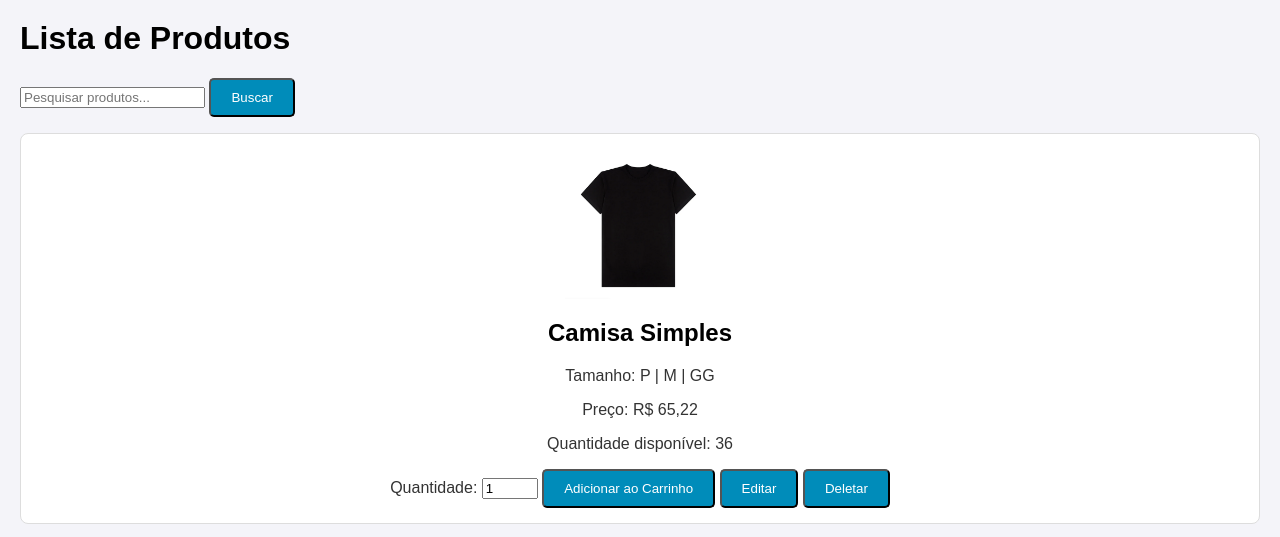
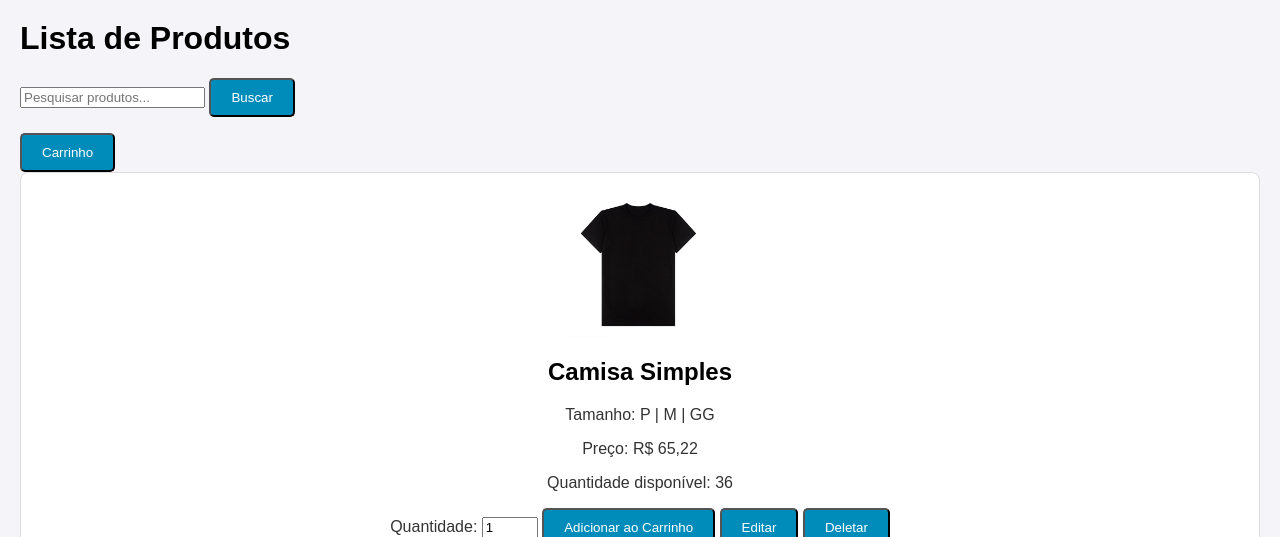
Before and after one commit to vitor-silva1934/aplicativo, a Django app: page /listar/ in a window 1280 px wide. Shown: the top 537 px of the page. Run offline with Django 5.2, Linux system fonts and the light colour scheme; data comes from the database, SQL or seed files in the repository; both versions use the stored data as it was after the commit.

Commit message:
otimização05

```diff
--- a/produtos/templates/produtos/listar.html
+++ b/produtos/templates/produtos/listar.html
@@ -5,8 +5,14 @@
     <!-- Barra de Pesquisa -->
     <form method="get" action="{% url 'listar_produtos' %}">
         <input type="text" name="q" placeholder="Pesquisar produtos..." value="{{ query }}">
-        <button type="submit" >Buscar</button>
+        <button type="submit">Buscar</button>
     </form>
+
+    <!-- Botão para ir ao carrinho -->
+    <div class="carrinho-button">
+        <a href="{% url 'visualizar_carrinho' %}"><button>Carrinho</button>
+        </a>
+    </div>
 
     <table>
         <tr>
--- a/produtos/urls.py
+++ b/produtos/urls.py
@@ -13,5 +13,5 @@ urlpatterns = [
     path('deletar/<int:produto_id>/', views.deletar_produto, name='deletar_produto'),
     path('adicionar/<int:produto_id>/', views.adicionar_ao_carrinho, name='adicionar_ao_carrinho'),
     path('visualizar/', views.visualizar_carrinho, name='visualizar_carrinho'),
-     path('remover_item/<int:item_id>/', views.remover_item_carrinho, name='remover_item_carrinho'),
+    path('remover_item/<int:item_id>/', views.remover_item_carrinho, name='remover_item_carrinho'),
 ]
```
Also changed, not shown: db.sqlite3.
